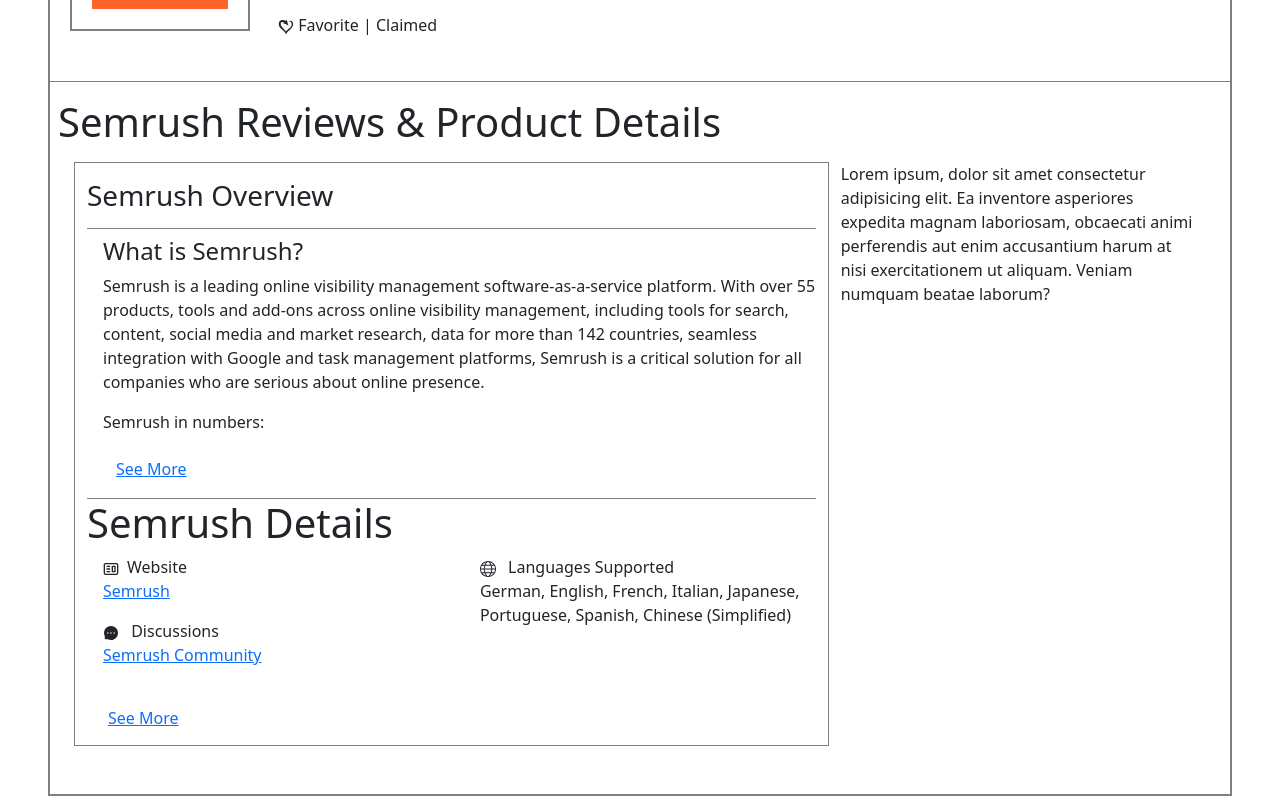
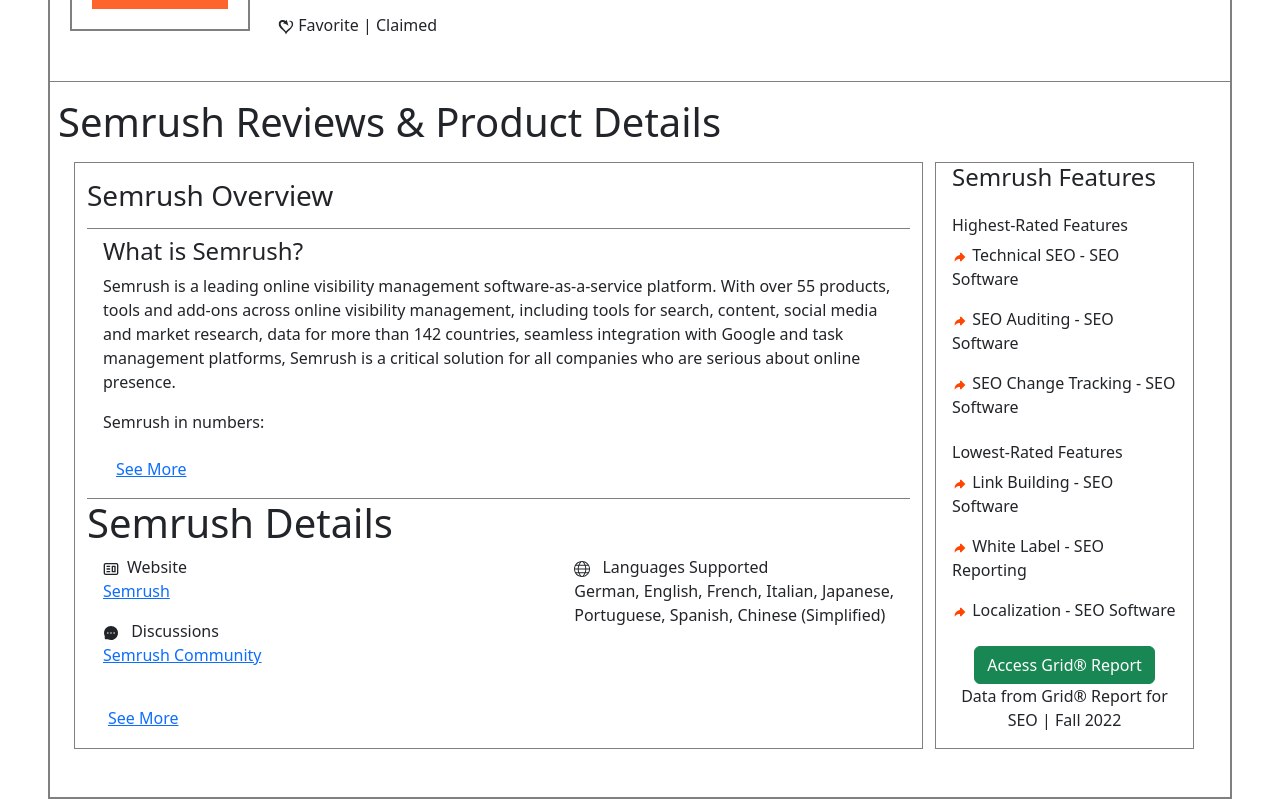
Before and after one commit to Shuvoghosh7/personal_website, a React (Create React App) app: page / in a window 1280 px wide. Shown: the part 417-1216 px from the top of the page. Built offline with nearby package versions, Linux system fonts and the light colour scheme.

Commit message:
complete Semrush Features section

```diff
--- a/src/component/ProductDetails/ProductDetails.css
+++ b/src/component/ProductDetails/ProductDetails.css
@@ -13,3 +13,17 @@
     border-top: 1px solid gray;
     padding: 5px;
 }
+
+.Semrush_Features{
+    border: 1px solid gray;
+}
+.ficon{
+    color: orangered;
+}
+
+
+@media only screen and (max-width: 600px){
+    .Semrush_Features{
+        margin-top: 10px;
+    }
+}
--- a/src/component/ProductDetails/ProductDetails.js
+++ b/src/component/ProductDetails/ProductDetails.js
@@ -23,7 +23,7 @@
         <div className='mb-5'>
             <h1 className='mx-2 my-3'>Semrush Reviews & Product Details</h1>
             <div class="row mx-4">
-                <div class="col-lg-8 product-details">
+                <div class="col-lg-9 product-details">
                     <h3 className='Overview py-3'>Semrush Overview</h3>
                     <div className='ms-3'>
                         <h4>What is Semrush?</h4>
@@ -37,8 +37,8 @@
                         <SemrushDetails/>
                     </div>
                 </div>
-                <div class="col-lg-4">
-                    <SemrushFeatures />
+                <div class="col-lg-3">
+                    <SemrushFeatures/>
                 </div>
             </div>
         </div>
--- a/src/component/ProductDetails/SemrushDetails.js
+++ b/src/component/ProductDetails/SemrushDetails.js
@@ -19,7 +19,7 @@
                 <p>Our software helps marketers in companies of all sizes and industries to optimize their online visibility across key channels (from Search to Social Media and PR) and create engaging content for their users. Our reach data allows to discover great opportunities for growth, while workflow and tracking solutions help users to constantly run experiments and accurately measure results.</p>
                 <div className='Seller_Details'>
                     <h5>Seller Details</h5>
-                    <div className='d-flex justify-content-around'>
+                    <div className='d-lg-flex d-md-flex justify-content-around'>
                         <div>
                             <div>
                                 <FaSellcast /> <span>Seller</span>
@@ -59,7 +59,7 @@
     return (
         <div>
             <h1>Semrush Details</h1>
-            <div className='mx-3 d-flex justify-content-between '>
+            <div className='mx-3 d-lg-flex d-md-flex justify-content-between '>
                 <div>
                     <div>
                         <CgWebsite /><span className='ms-2'>Website</span>
--- a/src/component/SemrushFeatures/SemrushFeatures.js
+++ b/src/component/SemrushFeatures/SemrushFeatures.js
@@ -1,9 +1,26 @@
 import React from 'react';
-
+import { TiArrowForward } from 'react-icons/ti';
 const SemrushFeatures = () => {
     return (
-        <div>
-            <p>Lorem ipsum, dolor sit amet consectetur adipisicing elit. Ea inventore asperiores expedita magnam laboriosam, obcaecati animi perferendis aut enim accusantium harum at nisi exercitationem ut aliquam. Veniam numquam beatae laborum?</p>
+        <div className='Semrush_Features'>
+            <div className='mx-3'>
+                <h4>Semrush Features</h4>
+                <h6 className='mt-4'>Highest-Rated Features</h6>
+                <p><TiArrowForward className='ficon'/> <span>Technical SEO - SEO Software</span></p>
+                <p><TiArrowForward className='ficon'/> <span>SEO Auditing - SEO Software</span></p>
+                <p><TiArrowForward className='ficon'/> <span>SEO Change Tracking - SEO Software</span></p>
+            </div>
+            <div className='mx-3 my-4'>
+                <h6>Lowest-Rated Features</h6>
+                <p><TiArrowForward className='ficon'/> <span>Link Building - SEO Software</span></p>
+                <p><TiArrowForward className='ficon'/> <span>White Label - SEO Reporting</span></p>
+                <p><TiArrowForward className='ficon'/> <span>Localization - SEO Software</span></p>
+            </div>
+            <div className='my-2 text-center'>
+                <button type="button" class="btn btn-success">Access Grid® Report</button>
+                <p className='mx-2'>Data from Grid® Report for SEO | Fall 2022</p>
+
+            </div>
         </div>
     );
 };
```
